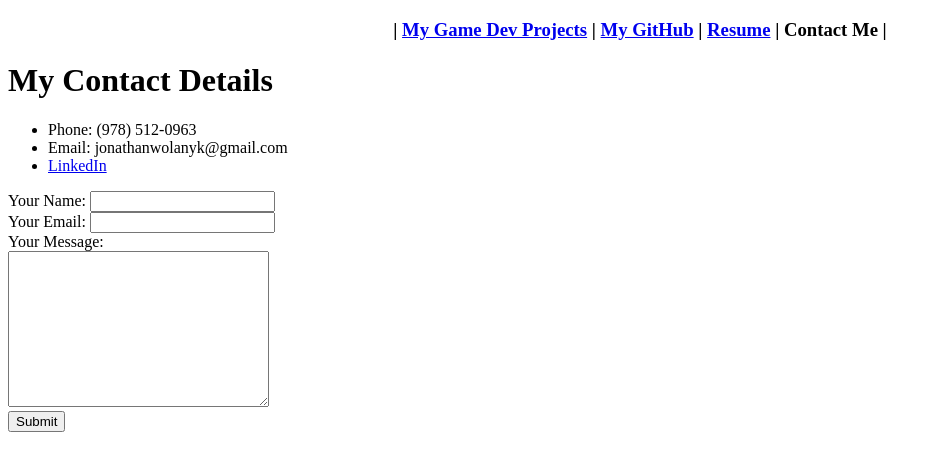
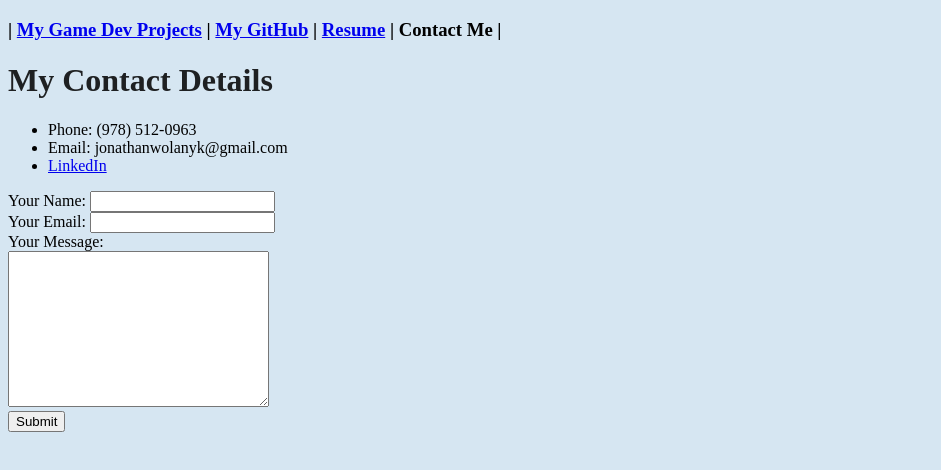
Before and after one commit to jonathan-wolanyk/Wolanyk_Portfolio_Website, a plain HTML site: page Contact_Me.html in a window 1280 px wide. Shown: the whole page, without its empty margins (0-941 px from the left). Drawn offline with Linux system fonts and the light colour scheme.

Commit message:
Implementing CSS

```diff
--- a/Contact_Me.html
+++ b/Contact_Me.html
@@ -3,16 +3,16 @@
   <head>
     <meta charset="utf-8">
     <title>Jonathan's Contact Details</title>
+    <link rel="stylesheet" href="css/styles.css">
   </head>
+
   <body>
-    <center>
       <h3>| <a href="Game_Development.html">
         My Game Dev Projects</a> |
         <a href="https://github.com/jonathan-wolanyk?tab=repositories" target="_blank" rel="noreferrer noopener">My GitHub</a> |
         <a href="index.html">Resume</a> |
         Contact Me |
       </h3>
-    </center>
       <h1>My Contact Details</h1>
       <ul>
         <li>Phone: (978) 512-0963</li>
```
Also changed, not shown: Game_Development.html (+2 -2 lines), index.html (+2 -0 lines).
